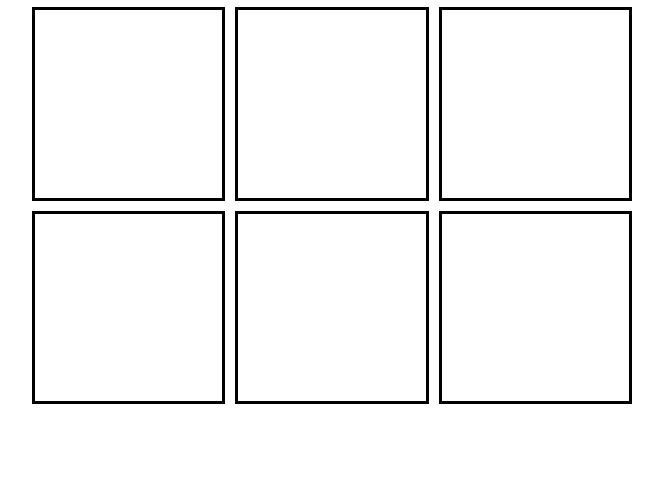
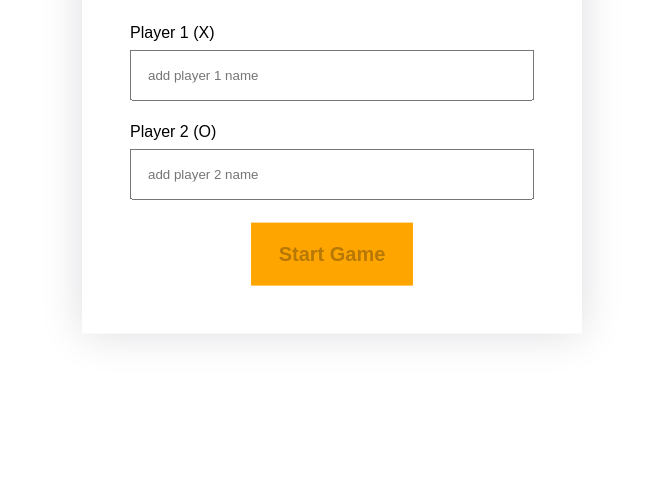
Before and after one commit to CH4R4F/TicTacToe, a plain HTML site: page index.html in a window 1280 px wide. Shown: the part 296-800 px from the top of the page, without its empty margins (308-971 px from the left). Drawn offline with Linux system fonts and the light colour scheme.

Commit message:
add (creating players) functionality

```diff
--- a/index.html
+++ b/index.html
@@ -8,6 +8,16 @@
   <title>Tic Tac Toe</title>
 </head>
 <body>
+  <div id="players">
+    <h1>Add Players' Username</h1>
+
+    <label for="player1">Player 1 (X)</label>
+    <input type="text" id="player1" placeholder="add player 1 name" required>
+    <label for="player2">Player 2 (O)</label>
+    <input type="text" id="player2" placeholder="add player 2 name" required>
+
+    <button disabled class="btn" id="start">Start Game</button>
+  </div>
   <div id="root">
 
   </div>
--- a/js/TicTacToe.js
+++ b/js/TicTacToe.js
@@ -56,6 +56,7 @@ class TicTacToe {
     const result = document.createElement("div");
     result.classList.add("result");
     const resetButton = document.createElement("button");
+    resetButton.classList.add('btn')
     resetButton.textContent = "Play again";
     resetButton.addEventListener("click", this.resetGame.bind(this));
     const winner = document.createElement("h2");
--- a/js/index.js
+++ b/js/index.js
@@ -1,3 +1,28 @@
 import TicTacToe from "./TicTacToe.js";
 
-new TicTacToe("bader", "charaf");
+const startBtn = document.getElementById("start")
+const modal = document.getElementById("players")
+const inputPlayer1 = document.getElementById("player1")
+const inputPlayer2 = document.getElementById("player2")
+
+
+function enableStart() {
+  let player1 = inputPlayer1.value;
+  let player2 = inputPlayer2.value;
+
+  if (player1.match(/[a-zA-Z]+$/) && player2.match(/[a-zA-Z]+$/)) {
+    startBtn.disabled = false;
+  }
+}
+
+function startGame() {
+  let player1 = inputPlayer1.value;
+  let player2 = inputPlayer2.value;
+
+  modal.classList.add("hidden");
+  new TicTacToe(player1, player2);
+}
+
+inputPlayer1.addEventListener("input", enableStart)
+inputPlayer2.addEventListener("input", enableStart)
+startBtn.addEventListener("click", startGame)
--- a/style.css
+++ b/style.css
@@ -1,6 +1,20 @@
 @font-face {
   font-family: "XO";
   src: url("./fonts/BungeeSpice-Regular.ttf");
+}
+
+* {
+  margin: 0;
+  padding: 0;
+  box-sizing: border-box;
+}
+
+.btn {
+  padding: 1em 1.4em;
+  font-size: 20px;
+  cursor: pointer;
+  font-weight: 600;
+  border: none;
 }
 
 .board {
@@ -43,10 +57,40 @@
 }
 
 .result button {
-  padding: 1em 1.4em;
-  font-size: 20px;
-  cursor: pointer;
   background-color: white;
   color: black;
-  font-weight: 600;
 }
+
+#players {
+  position: absolute;
+  top: 50%;
+  left: 50%;
+  transform: translate(-50%, -50%);
+  background: #fff;
+  font-family: Arial, Helvetica, sans-serif;
+  padding: 3rem;
+  width: 100%;
+  max-width: 500px;
+  box-shadow: 0 0 40px rgba(6, 6, 40, 0.138);
+}
+
+#players h1 {
+  margin-bottom: 4rem;
+}
+
+#players input {
+  display: block;
+  width: 100%;
+  margin: 0.5rem 0 1.4rem;
+  padding: 1rem;
+}
+
+#start {
+  display: block;
+  margin: 0 auto;
+  background-color: orange;
+}
+
+.hidden {
+  display: none !important;
+}
```
